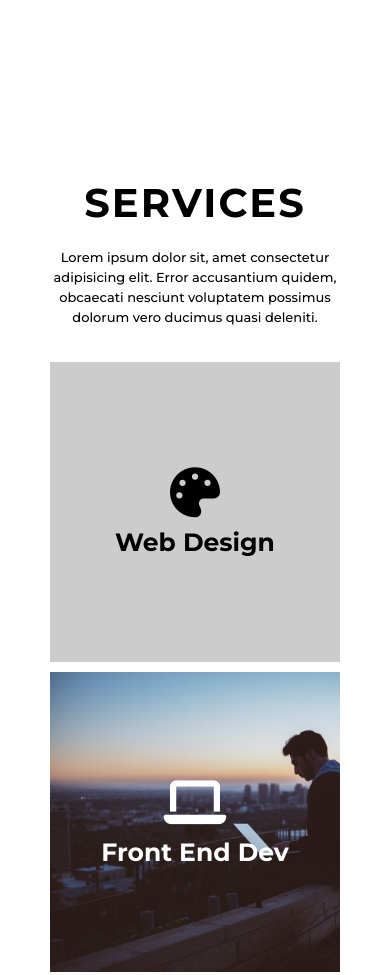
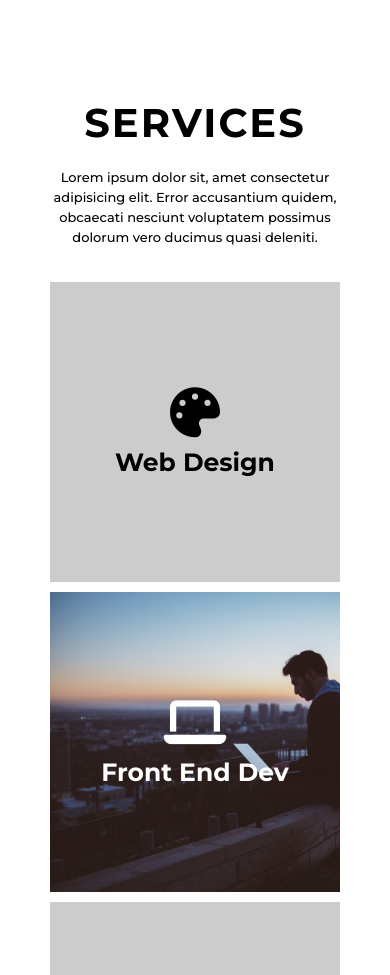
Before and after one commit to AswathyRajM/demo-portfolio1, a plain HTML site: page index.html in a window 390 px wide. Shown: the part 1601-2576 px from the top of the page. Drawn offline with Linux system fonts and the light colour scheme; a web font is replaced by a local one.

Commit message:
responsive

```diff
--- a/style.css
+++ b/style.css
@@ -310,7 +310,8 @@ html {
 .services {
     flex-direction: column;
     min-height: 60vh;
-    padding: 10rem 5rem;
+    padding: 2rem 5rem;
+    padding-bottom: 5rem;
 }
 
 .services .services-header {
```
